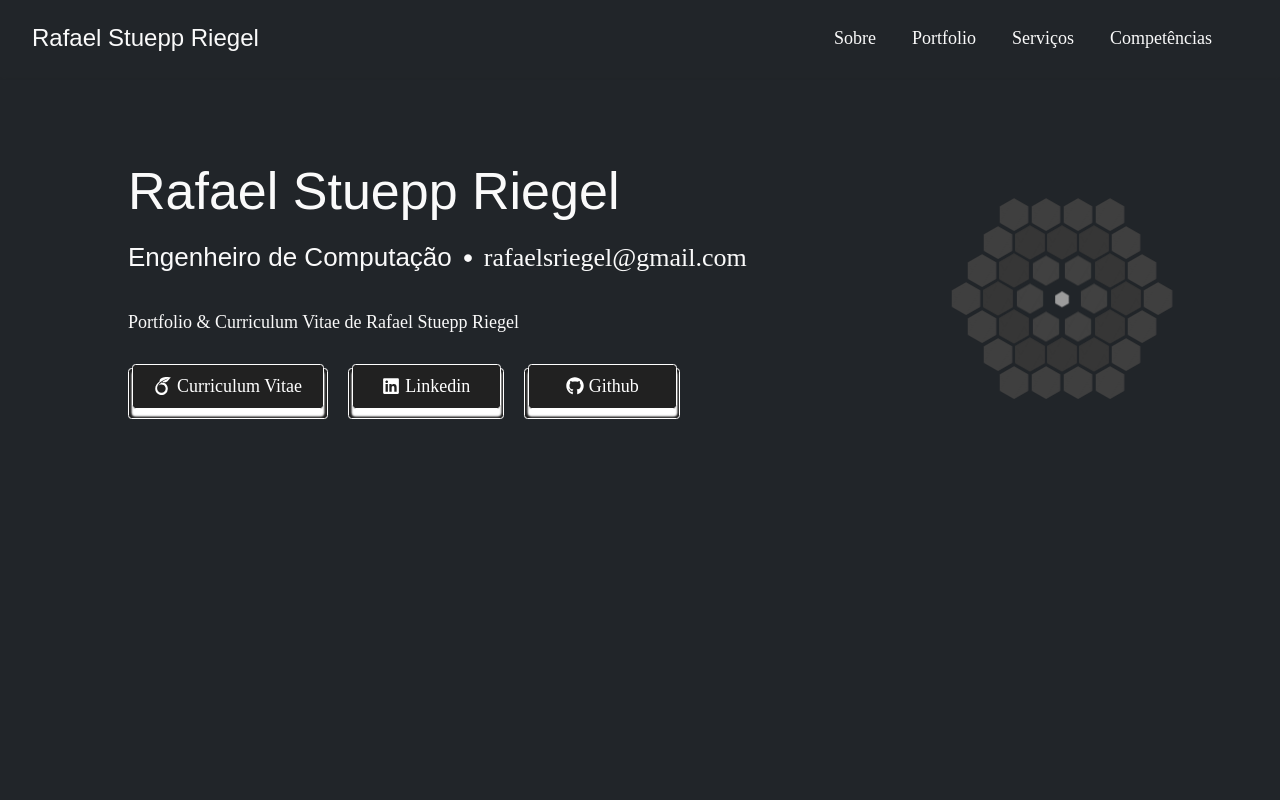
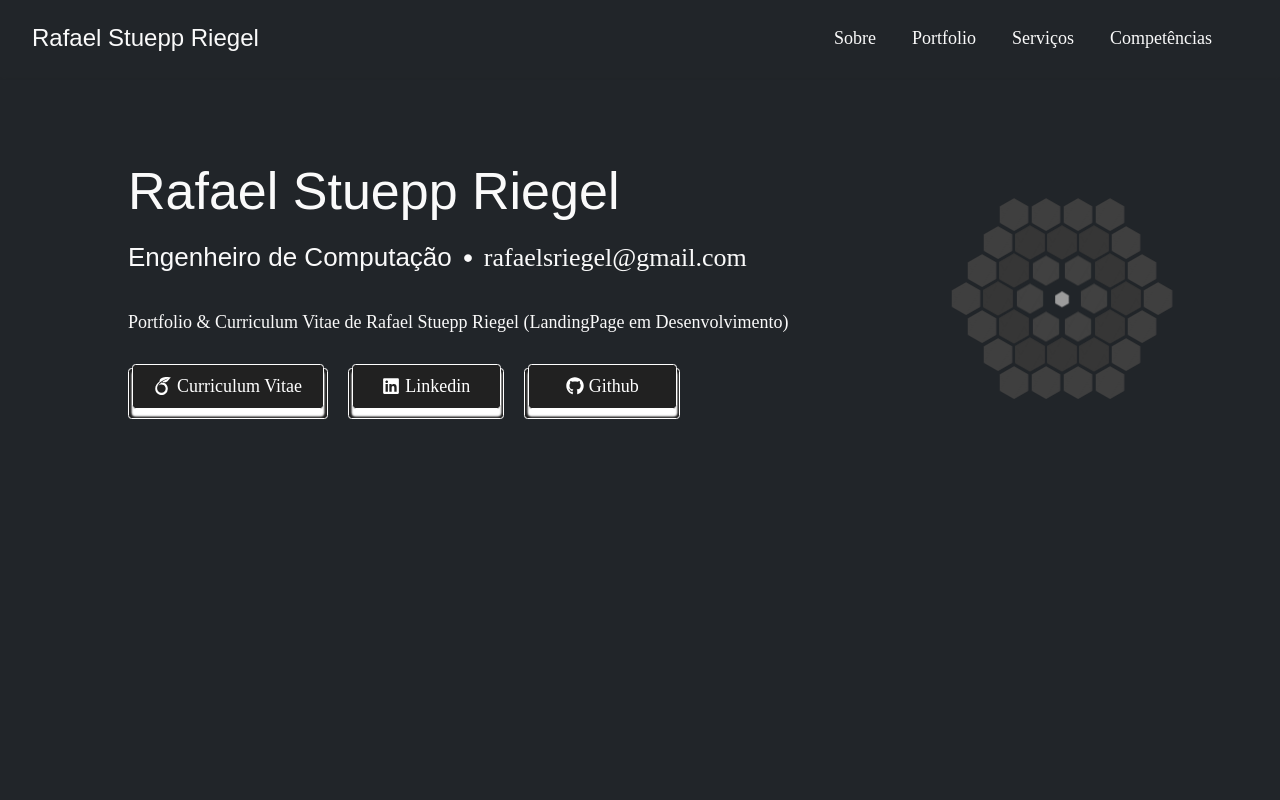
Before and after one commit to faelsriegel/cv_faelsriegel, a Next.js app: page / in a window 1280 px wide. Shown: the top 800 px of the page. Built offline with nearby package versions, Linux system fonts and the light colour scheme; a web font is replaced by a local one.

Commit message:
Update about.ts

```diff
--- a/data/en/about.ts
+++ b/data/en/about.ts
@@ -2,7 +2,7 @@ import { AboutInterface } from "../../components/section/about/types"
 
 const about: AboutInterface = {
   name: 'Rafael Stuepp Riegel',
-  description: `Portfolio & Curriculum Vitae de Rafael Stuepp Riegel`,
+  description: `Portfolio & Curriculum Vitae de Rafael Stuepp Riegel\n(LandingPage em Desenvolvimento)`,
   email: 'rafaelsriegel@gmail.com'
 }
 
```
